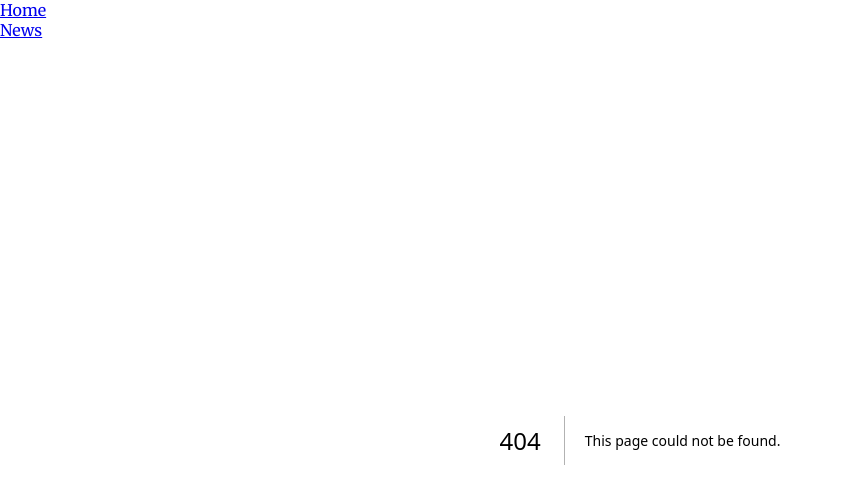
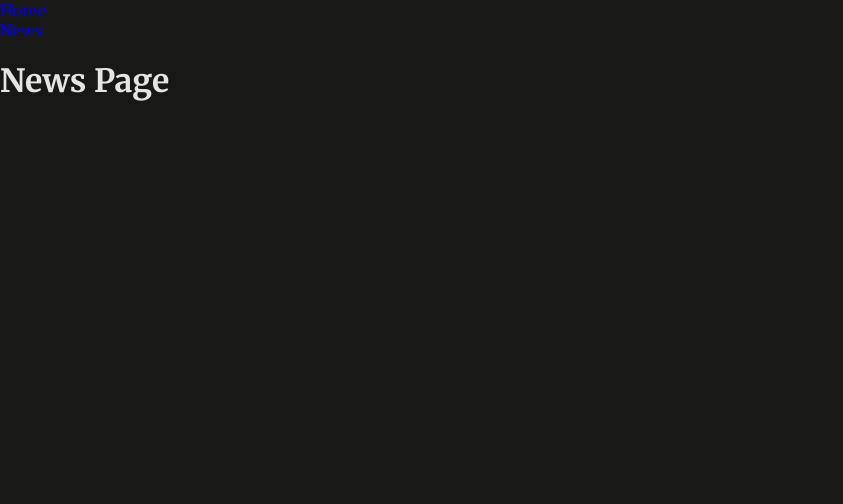
Before and after one commit to mr-mahdiyar/news-world-nextjs, a Next.js app: page /news in a window 1280 px wide. Before the commit this address had no page. Shown: the top 504 px of the page, without its empty margins (0-843 px from the left). Built offline with nearby package versions, Linux system fonts and the light colour scheme.

Commit message:
News page and NewsDetail page was added.

```diff
--- /dev/null
+++ b/app/news/page.jsx
@@ -0,0 +1,3 @@
+export default function NewsPage () {
+    return <h1>News Page</h1>
+  }
```
Also changed, not shown: app/news/[id]/page.jsx (added, +7 -0 lines).
